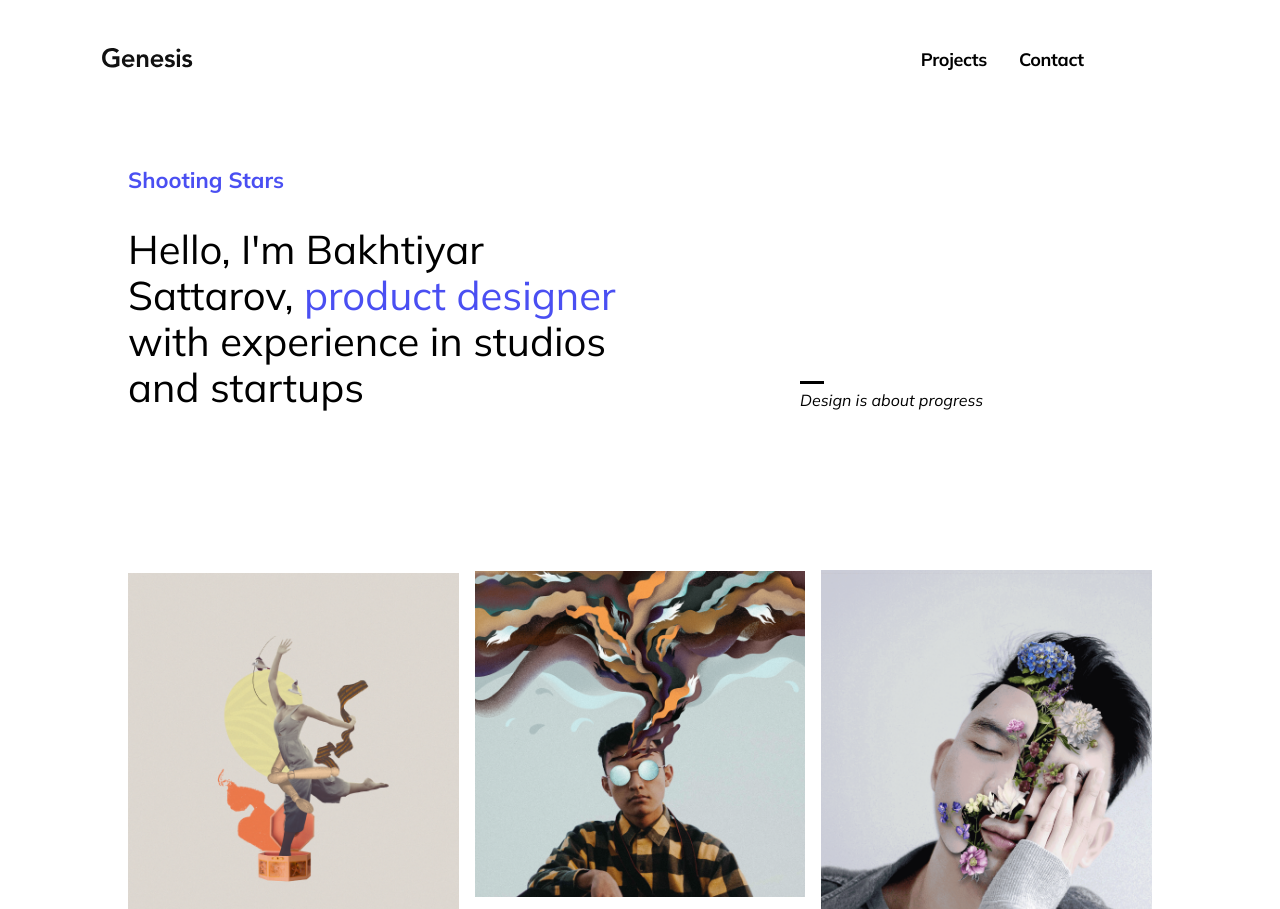
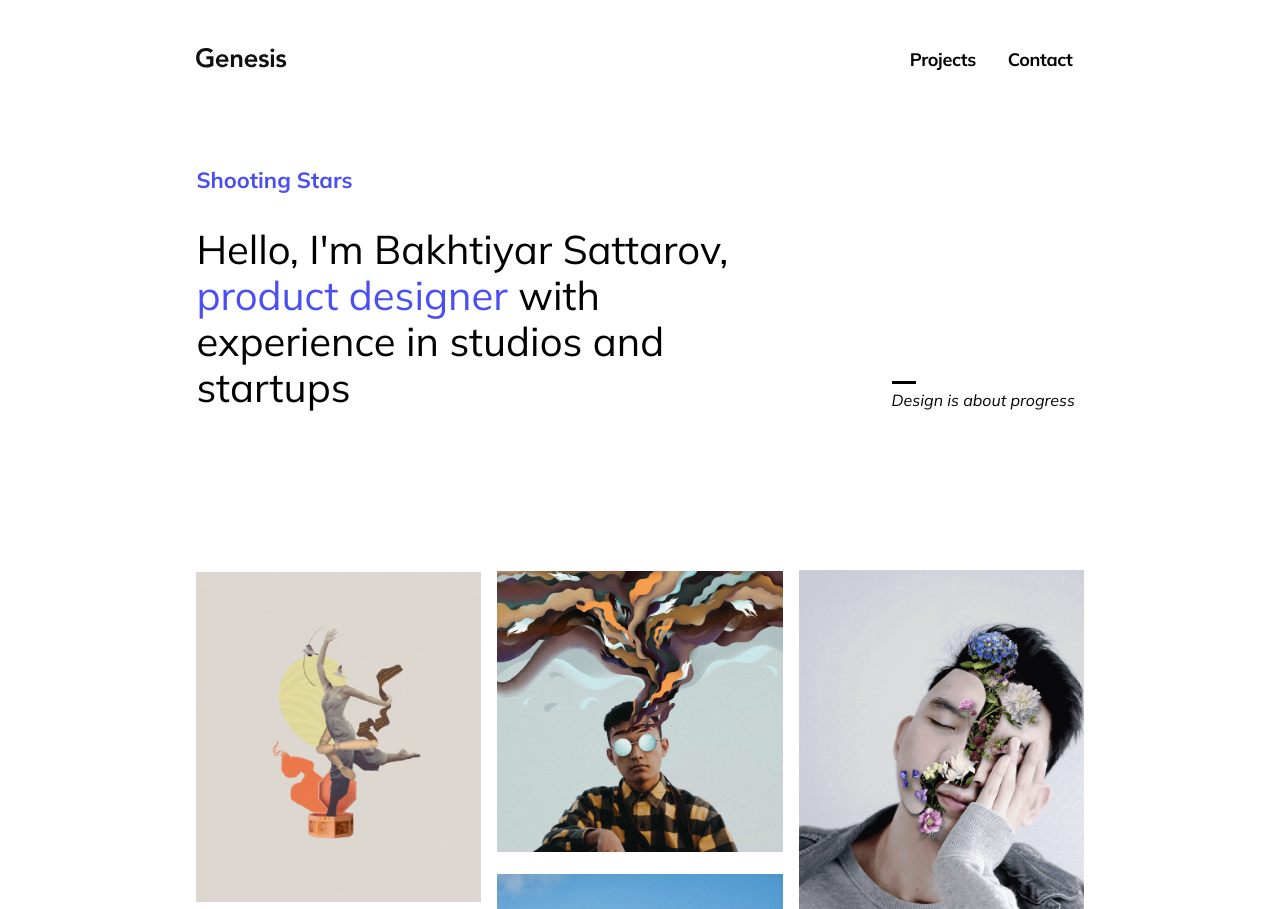
Before and after one commit to Garla-mantix/genesis-portfolio, a plain HTML site: page index.html in a window 1280 px wide. Shown: the top 909 px of the page. Drawn offline with Linux system fonts and the light colour scheme.

Commit message:
margins home

```diff
--- a/index.html
+++ b/index.html
@@ -11,8 +11,9 @@
     <link rel="stylesheet" href="styles/index.css">
     <title>Genesis Portfolio Design</title>
 </head>
-<body>
-    <header class="header-container">
+<body class="body body__header body__home">
+    <header class="header">
+        <div class="header-container">
             <a href="index.html"><img class="logo" src="images/logo.svg" alt="Genesis-logo"></a>
             <nav class="header-container__navbar">
                 <ul>
@@ -20,6 +21,7 @@
                     <li><a href="pages/contact.html">Contact</a></li>
                 </ul>
             </nav>
+        </div>
     </header>
     <main class="home__main">
         <section class="section-top">
--- a/styles/_header.scss
+++ b/styles/_header.scss
@@ -4,26 +4,24 @@
     box-sizing: border-box;
 }
 
+.body__header {
+    max-width: 1109px;
+    width: 100%;
+    margin: auto;
+}
+
 .header-container {
     display: flex;
     justify-content: space-between;
     align-items: center;
-    max-width: 1109px;
-    width: 100%;
     padding-top: 3em;
     padding-bottom: 3em;
-    margin: auto;
-
+    margin-left: 10%;
+    margin-right: 11%;
 }
 
 .logo {
     max-height: 2em;
-    padding-left: 1em;
-
-}
-
-.header-container__navbar {
-    padding-right: 10%;
 }
 
 .header-container__navbar ul {
--- a/styles/_home.scss
+++ b/styles/_home.scss
@@ -18,7 +18,7 @@
         display: flex;
         flex-direction: column;
         margin-left: 10%;
-        max-width: 40%;
+        max-width: 635px;
         gap: 2em;
         font-family: fonts.$main-font;
 
@@ -36,8 +36,10 @@
         align-content: flex-end;
         margin-right: 10%;
 
+
         &-quote {
             font-style: italic;
+            width: 12em;
         }
 
         &-line {
```
Also changed, not shown: styles/index.css. Lines whose indentation alone changed are shown as unchanged.
